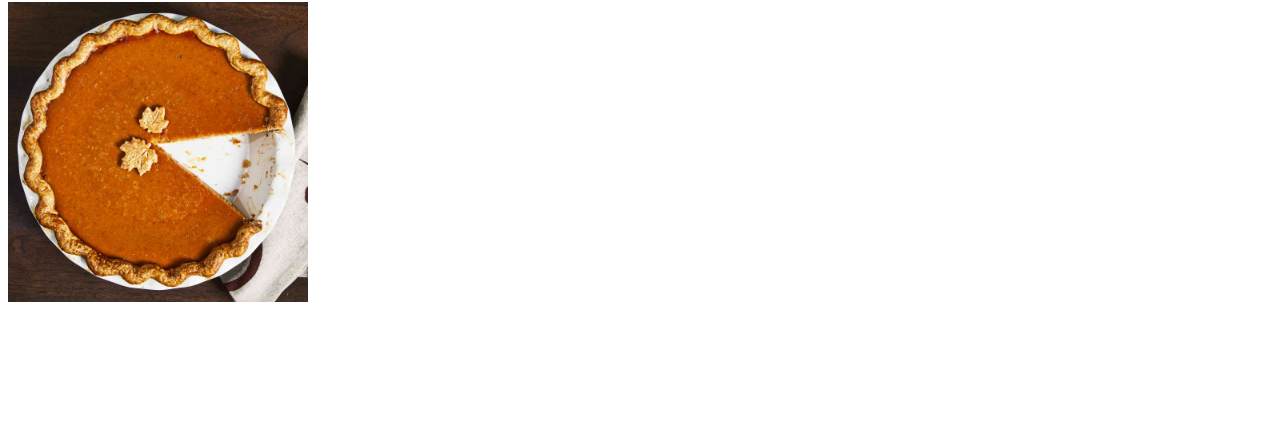
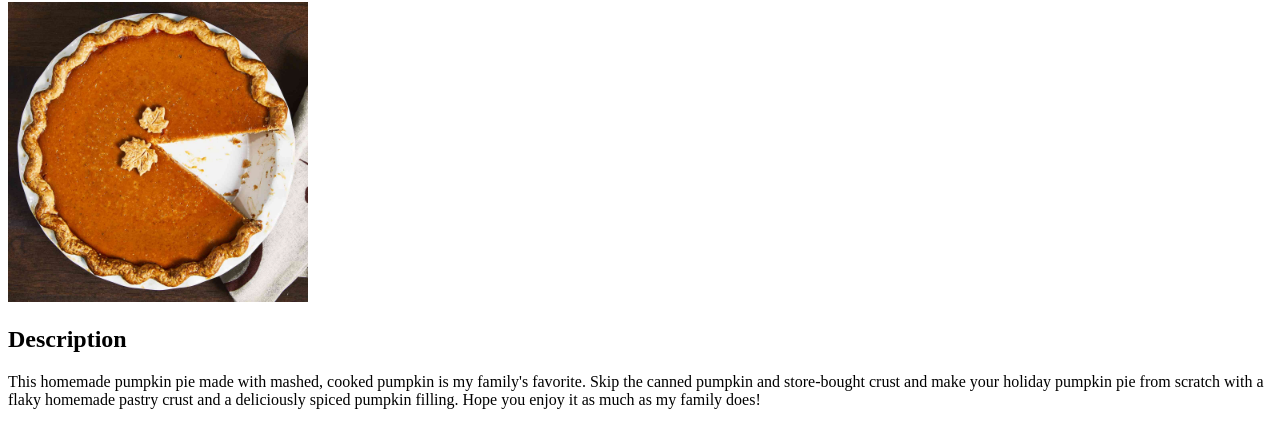
Before and after one commit to PossumThatCodes/odin-recipes, a plain HTML site: page recipes/pumpkin-pie.html in a window 1280 px wide. Shown: the part 78-526 px from the top of the page. Drawn offline with Linux system fonts and the light colour scheme.

Commit message:
Add description header and text

```diff
--- a/recipes/pumpkin-pie.html
+++ b/recipes/pumpkin-pie.html
@@ -7,5 +7,9 @@
     <body>
         <h1>Homemade Fresh Pumpkin Pie</h1>
         <img src="../images/pumpkin-pie.jpg" alt="A delicious Pumpkin Pie" height="300">
+        <h2>Description</h2>
+        <p>This homemade pumpkin pie made with mashed, cooked pumpkin is my family's favorite.
+        Skip the canned pumpkin and store-bought crust and make your holiday pumpkin pie from scratch with a flaky homemade pastry crust and a deliciously spiced pumpkin filling.
+        Hope you enjoy it as much as my family does!</p>
     </body>
 </html>
```
